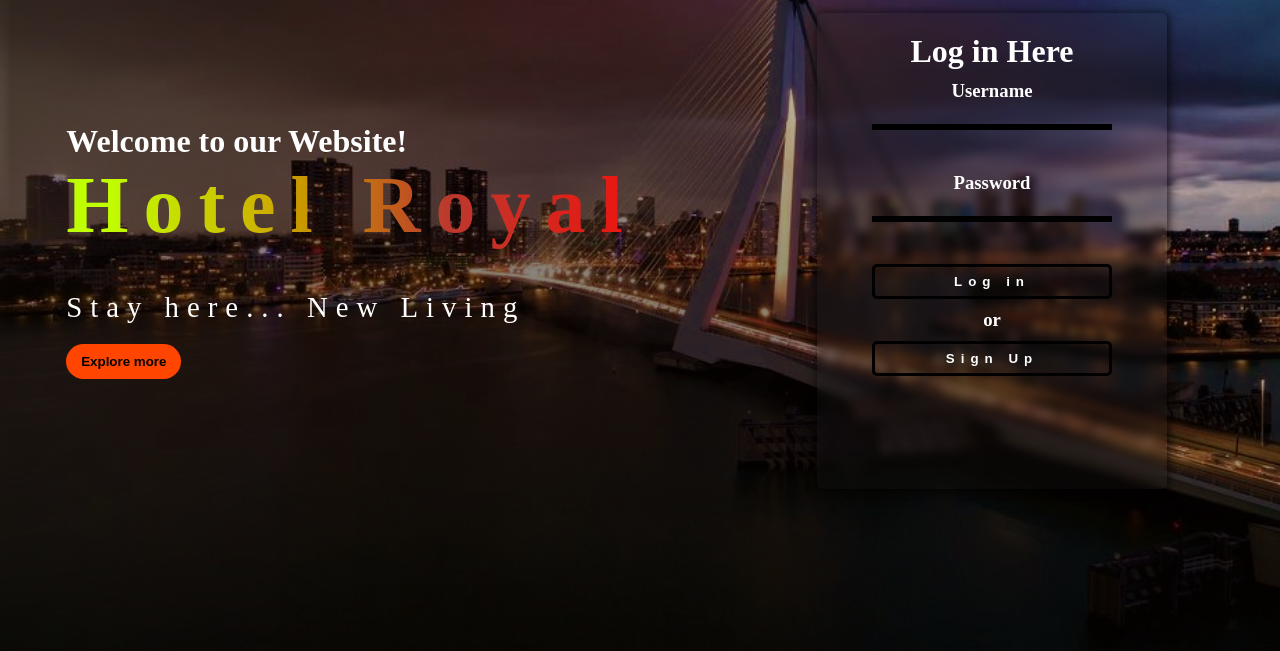
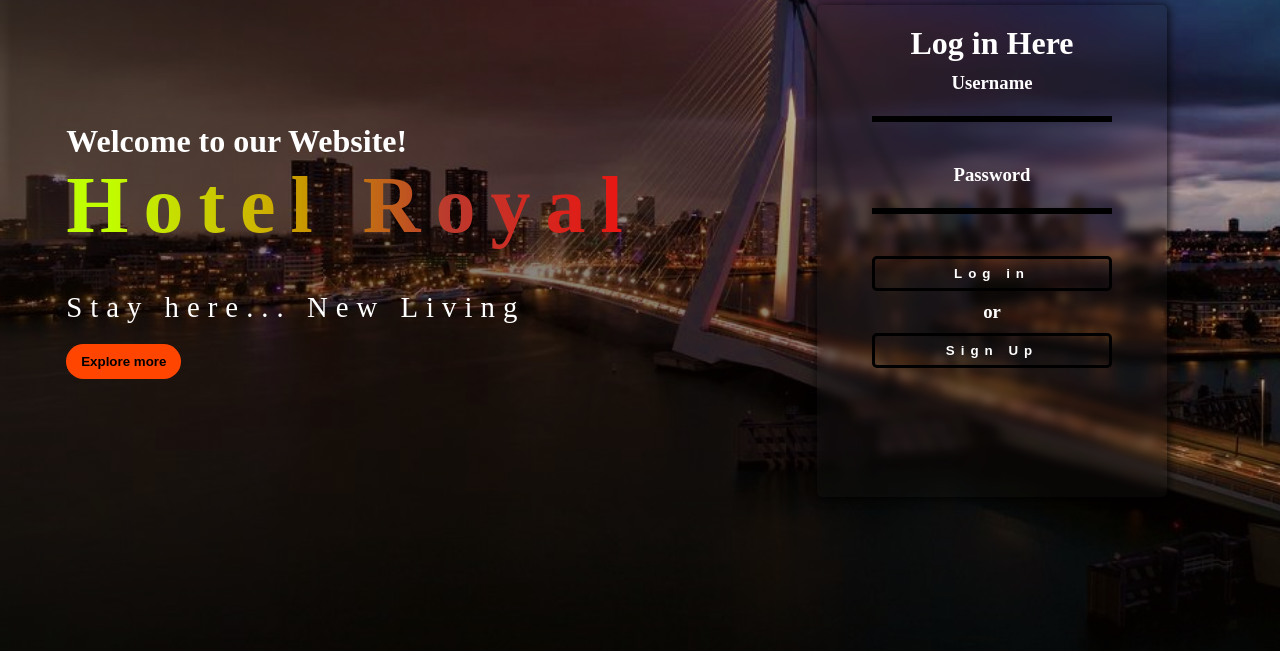
Before and after one commit to JS-prog24/hotel12, a plain HTML site: page index.html in a window 1280 px wide. Shown: the part 149-800 px from the top of the page. Drawn offline with Linux system fonts and the light colour scheme.

Commit message:
Update style.css

```diff
--- a/style.css
+++ b/style.css
@@ -276,7 +276,7 @@
 }
 .form .login{
     width: 300px;
-    height: 57vh;
+    height: 59vh;
     background-color: rgba(37, 37, 37, 0.185);
     border-radius: 5px;
     padding: 10px 25px;
```
